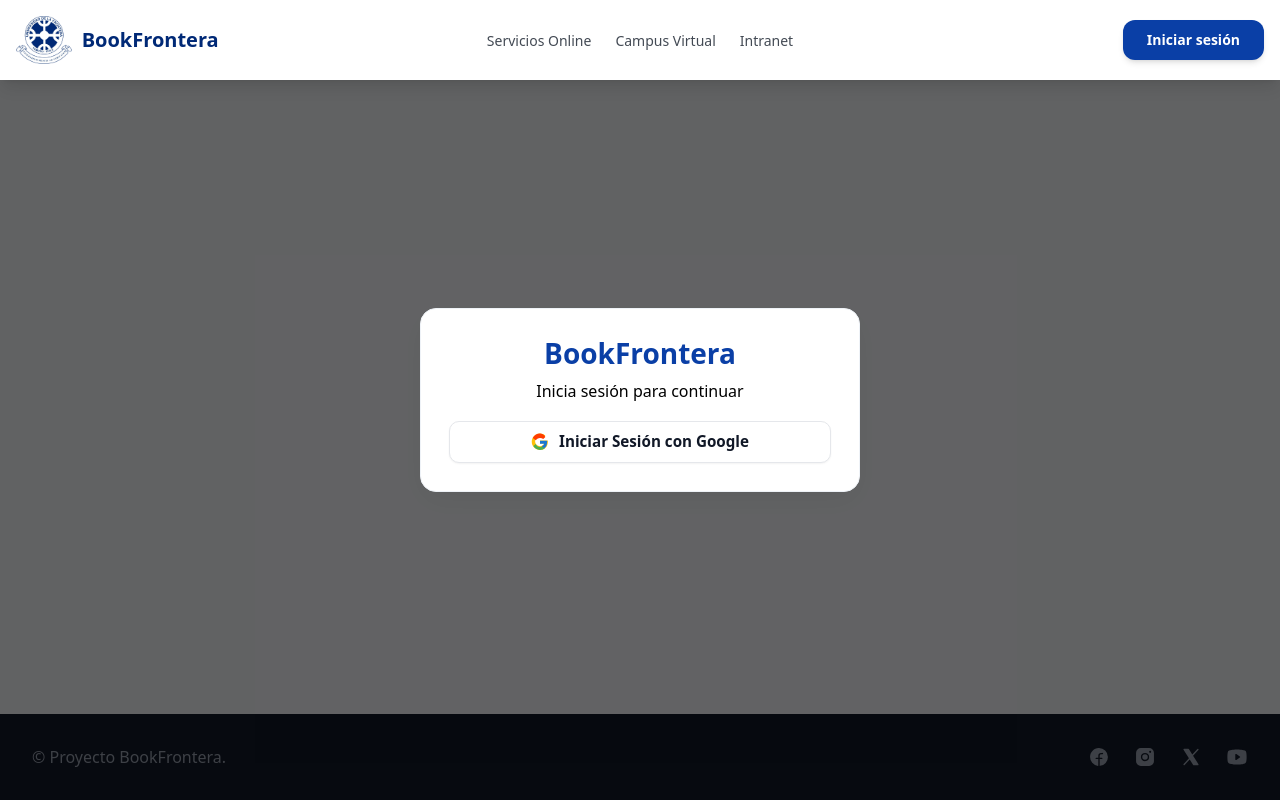
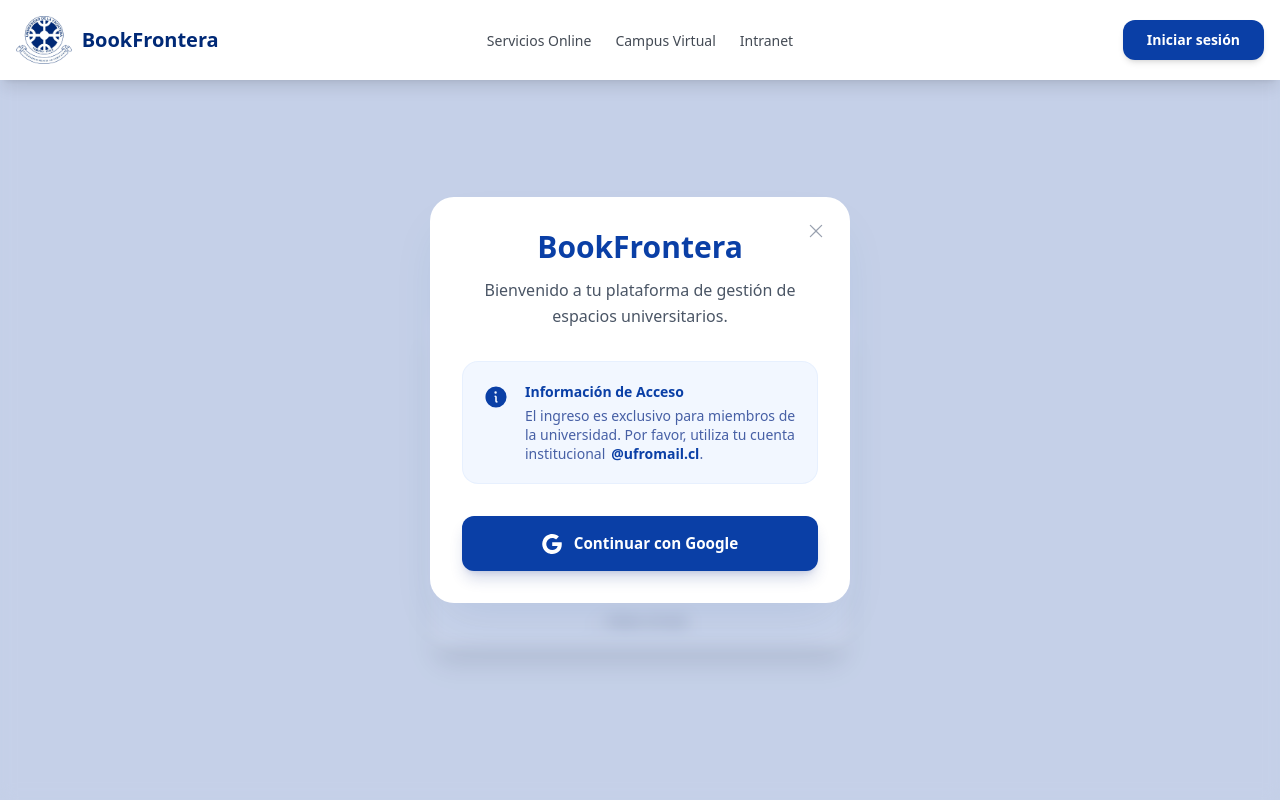
Before and after one commit to Nakotex7906/BookFronteraFront, a React (Vite) app: page /login in a window 1280 px wide. Both pictures are taken after a click on the button "Iniciar sesión". Shown: the top 800 px of the page. Built offline with nearby package versions, Linux system fonts and the light colour scheme; no server answers.

Commit message:
Advertencia y manejo de error en caso de que alguien quiera iniciar sesion con un correo no ufromail

```diff
--- a/src/app/App.tsx
+++ b/src/app/App.tsx
@@ -13,6 +13,7 @@
 import EquipmentInfo from "../pages/info/EquipmentInfo.tsx";
 // 1. IMPORTAR LA NUEVA PÁGINA
 import AdminPanelPage from "../pages/AdminPanelPage/AdminPanelPage.tsx";
+import LoginPage from "../pages/Login/LoginPage"
 
 function AppLayout() {
     const location = useLocation();
@@ -35,6 +36,7 @@
                     <Route path="/info/equipo" element={<TeamStudyInfo />} />
                     <Route path="/info/tiempo" element={<TimeManagementInfo />} />
                     <Route path="/info/equipamiento" element={<EquipmentInfo />} />
+                    <Route path="/login" element={<LoginPage />} />
 
                     {/* --- Rutas Protegidas --- */}
                     <Route element={<ProtectedRoute />}>
--- a/src/components/LoginModal.tsx
+++ b/src/components/LoginModal.tsx
@@ -1,70 +1,78 @@
 import React from "react";
 import { useAuth } from "../context/AuthContext";
+import { Info, X } from "@phosphor-icons/react";
 
-/**
- * Modal emergente para el inicio de sesión con Google.
- * Se controla globalmente desde AuthContext.
- */
 export const LoginModal: React.FC = () => {
     const { isLoginModalOpen, closeLoginModal } = useAuth();
-
-    // URL al backend para OAuth2
     const googleLoginUrl = "http://localhost:8080/oauth2/authorization/google";
 
-    if (!isLoginModalOpen) {
-        return null;
-    }
+    if (!isLoginModalOpen) return null;
 
     return (
         <div
-            className="fixed inset-0 z-50 grid place-items-center bg-black/60 p-4"
+            className="fixed inset-0 z-50 grid place-items-center bg-[#0a3fa6]/20 backdrop-blur-sm p-4 transition-all"
             onClick={closeLoginModal}
             role="dialog"
             aria-modal="true"
         >
             <div
-                className="w-full max-w-[440px] rounded-2xl border border-[#eef2f7] bg-white p-7 shadow-[0_10px_30px_rgba(2,6,23,0.06)]"
+                className="relative w-full max-w-[420px] rounded-3xl bg-white p-8 shadow-2xl shadow-blue-900/10 animate-in fade-in zoom-in-95 duration-200"
                 onClick={(e) => e.stopPropagation()}
             >
-                {/* .header */}
-                <header className="mb-[18px] text-center">
-                    <h1 className="m-0 text-[28px] font-extrabold leading-[1.2] text-[#0a3fa6]">
+                {/* Botón cerrar */}
+                <button
+                    onClick={closeLoginModal}
+                    className="absolute top-4 right-4 p-2 text-gray-400 hover:text-gray-600 hover:bg-gray-100 rounded-full transition-colors"
+                >
+                    <X size={20} />
+                </button>
+
+                <header className="mb-8 text-center">
+                    <h1 className="text-3xl font-extrabold text-[#0a3fa6]">
                         BookFrontera
                     </h1>
-                    <p className="mt-2 text-center">
-                        Inicia sesión para continuar
+                    <p className="mt-3 text-base text-gray-600 leading-relaxed">
+                        Bienvenido a tu plataforma de gestión de espacios universitarios.
                     </p>
                 </header>
 
-                {/* Botón Google */}
+                {/* --- AVISO INTEGRADO CON LA MARCA --- */}
+                {/* Usamos bg-blue-50, bordes azules suaves y el color principal para el icono y énfasis */}
+                <div className="mb-8 rounded-2xl bg-blue-50/80 p-5 border border-blue-100/50 flex items-start gap-4">
+                    <Info size={26} className="text-[#0a3fa6] shrink-0 mt-0.5" weight="fill" />
+                    <div className="flex-1">
+                        <h3 className="text-[#0a3fa6] font-bold text-sm mb-1">
+                            Información de Acceso
+                        </h3>
+                        <p className="text-sm text-blue-900/80 leading-snug">
+                            El ingreso es exclusivo para miembros de la universidad. Por favor, utiliza tu cuenta institucional
+                            <span className="font-bold ml-1.5 text-[#0a3fa6] whitespace-nowrap">
+                                @ufromail.cl
+                            </span>.
+                        </p>
+                    </div>
+                </div>
+
                 <a
                     className="
-                        inline-flex h-[42px] w-full items-center justify-center
-                        gap-2.5 rounded-[10px] border border-[#e5e7eb] bg-white
-                        text-[0.95rem] font-semibold text-[#111827] no-underline
-                        shadow-[0_1px_2px_rgba(0,0,0,.05)]
-                        transition-all duration-150
-                        hover:border-[#d1d5db]
-                        hover:shadow-[0_4px_18px_rgba(0,0,0,.08)]
-                        active:translate-y-px
-                        focus-visible:outline-2 focus-visible:outline-offset-2
-                        focus-visible:outline-[#60a5fa]
+                        relative flex w-full items-center justify-center
+                        gap-3 rounded-xl bg-[#0a3fa6] py-4
+                        text-white font-bold text-[0.95rem]
+                        shadow-lg shadow-blue-900/20
+                        transition-all duration-200
+                        hover:bg-[#083285] hover:-translate-y-0.5 hover:shadow-xl
+                        active:scale-[0.98] active:shadow-md
                     "
                     href={googleLoginUrl}
-                    rel="noopener noreferrer"
                 >
-                    {/* Icono Google */}
-                    <svg
-                        className="inline-block h-[18px] w-[18px]"
-                        viewBox="0 0 48 48"
-                        aria-hidden="true"
-                    >
-                        <path fill="#FFC107" d="M43.6 20.5h-1.8V20H24v8h11.3C33.8 31.9 29.3 35 24 35c-7.2 0-13-5.8-13-13s5.8-13 13-13c3.3 0 6.3 1.2 8.6 3.2l5.7-5.7C34.4 3 29.5 1 24 1 11.8 1 2 10.8 2 23s9.8 22 22 22c11.3 0 21-8.2 21-22 0-1.3-.1-2.7-.4-3.9z" />
-                        <path fill="#FF3D00" d="M6.3 14.7l6.6 4.8C14.6 16 18.9 13 24 13c3.3 0 6.3 1.2 8.6 3.2l5.7-5.7C34.4 3 29.5 1 24 1 15.3 1 7.9 6 4.6 13.2l1.7 1.5z" />
-                        <path fill="#4CAF50" d="M24 45c5.2 0 10.1-2 13.7-5.3l-6.3-5.2C29.2 36.6 26.7 37.5 24 37.5c-5.2 0-9.6-3.3-11.2-8l-6.5 5.1C9.6 39.9 16.3 45 24 45z" />
-                        <path fill="#1976D2" d="M43.6 20.5H24v8h11.3c-1 3-3.4 5.4-6.6 6.6l6.3 5.2C38.9 38.8 43 33 43 23c0-1.3-.1-2.7-.4-3.9z" />
+                    {/* Icono de Google blanco simple para que combine mejor con el botón azul */}
+                    <svg className="h-5 w-5" viewBox="0 0 24 24" xmlns="http://www.w3.org/2000/svg">
+                        <path d="M23.745 12.27c0-.79-.07-1.54-.19-2.27h-11.3v4.51h6.47c-.29 1.48-1.14 2.73-2.4 3.58v3h3.86c2.26-2.09 3.56-5.17 3.56-8.82z" fill="#ffffff"/>
+                        <path d="M12.255 24c3.24 0 5.95-1.08 7.93-2.91l-3.86-3c-1.08.72-2.45 1.16-4.07 1.16-3.13 0-5.78-2.11-6.73-4.96h-3.98v3.09c1.97 3.92 6.02 6.62 10.71 6.62z" fill="#ffffff"/>
+                        <path d="M5.525 14.29c-.25-.72-.38-1.49-.38-2.29s.14-1.57.38-2.29v-3.09h-3.98c-.82 1.64-1.29 3.48-1.29 5.38s.47 3.74 1.29 5.38l3.98-3.09z" fill="#ffffff"/>
+                        <path d="M12.255 4.75c1.77 0 3.35.61 4.6 1.8l3.42-3.42c-2.07-1.94-4.78-3.13-8.02-3.13-4.69 0-8.74 2.7-10.71 6.62l3.98 3.09c.95-2.85 3.6-4.96 6.73-4.96z" fill="#ffffff"/>
                     </svg>
-                    <span>Iniciar Sesión con Google</span>
+                    <span>Continuar con Google</span>
                 </a>
             </div>
         </div>
--- /dev/null
+++ b/src/pages/Login/LoginPage.tsx
@@ -0,0 +1,68 @@
+import { useSearchParams } from "react-router-dom";
+import { WarningCircleIcon, XCircleIcon } from "@phosphor-icons/react";
+
+export default function LoginPage() {
+    const [searchParams] = useSearchParams();
+
+    // Capturamos el mensaje que viene del backend (ya decodificado por React Router)
+    const errorMessage = searchParams.get("error");
+
+    const googleLoginUrl = "http://localhost:8080/oauth2/authorization/google";
+
+    return (
+        <main className="min-h-screen flex flex-col items-center justify-center p-4 bg-[#f4f6f9]">
+            <div className="w-full max-w-[420px] bg-white rounded-2xl shadow-xl border border-gray-100 overflow-hidden">
+
+                <div className="p-8 text-center">
+                    <h1 className="text-2xl font-extrabold text-[#0a3fa6] mb-2">
+                        Iniciar Sesión
+                    </h1>
+                    <p className="text-gray-500 text-sm mb-6">
+                        Accede a BookFrontera para gestionar tus reservas
+                    </p>
+
+                    {/* ZONA DE ERROR */}
+                    {errorMessage && (
+                        <div className="mb-6 bg-red-50 border border-red-100 rounded-xl p-4 flex flex-col items-center gap-2 animate-in fade-in slide-in-from-top-2">
+                            <XCircleIcon size={32} className="text-red-500" weight="fill" />
+                            <div className="text-center">
+                                <h3 className="text-red-800 font-bold text-sm">Error de Acceso</h3>
+                                <p className="text-red-600 text-xs mt-1">
+                                    {errorMessage}
+                                </p>
+                            </div>
+                        </div>
+                    )}
+
+                    {/* Si no hay error, mostramos el aviso normal */}
+                    {!errorMessage && (
+                        <div className="mb-6 bg-blue-50 border border-blue-100 rounded-xl p-3 flex items-start gap-2 text-left">
+                            <WarningCircleIcon size={20} className="text-blue-600 mt-0.5 shrink-0" />
+                            <p className="text-xs text-blue-800">
+                                Recuerda utilizar tu correo institucional <strong>@ufromail.cl</strong>.
+                            </p>
+                        </div>
+                    )}
+
+                    <a
+                        href={googleLoginUrl}
+                        className="
+                            flex w-full items-center justify-center gap-3 rounded-xl
+                            bg-[#0a3fa6] py-3.5 text-white font-bold text-sm
+                            shadow-lg shadow-blue-900/20 transition-all
+                            hover:bg-[#083285] hover:-translate-y-0.5
+                        "
+                    >
+                        <span>Intentar nuevamente con Google</span>
+                    </a>
+                </div>
+
+                <div className="bg-gray-50 p-4 text-center border-t border-gray-100">
+                    <a href="/" className="text-xs text-gray-500 hover:text-gray-800 font-medium">
+                        ← Volver al inicio
+                    </a>
+                </div>
+            </div>
+        </main>
+    );
+}
```
